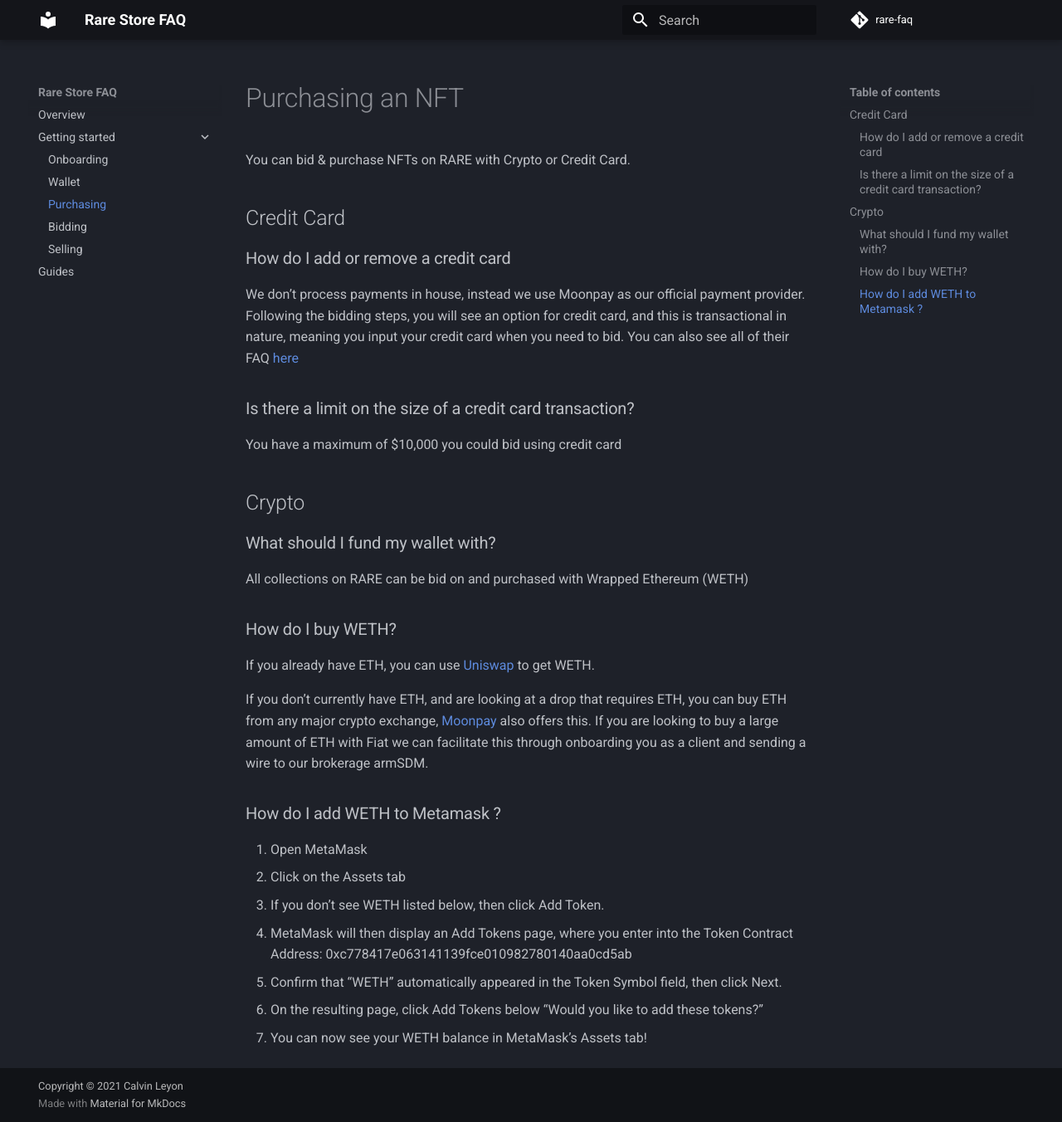
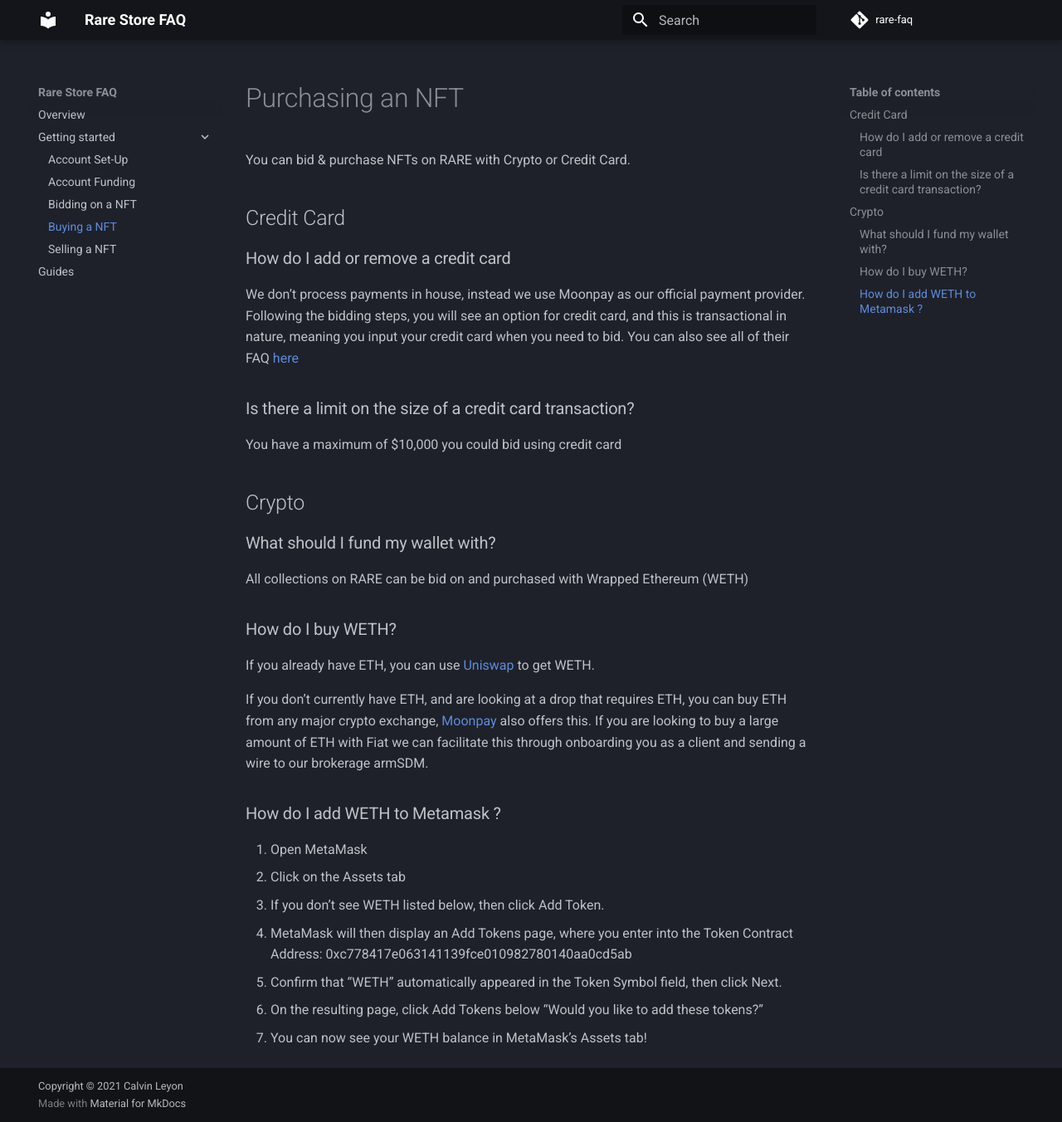
Before and after one commit to Leyoncorp/rare-faq, an MkDocs documentation site: the page built from docs/purchasing.md, in a window 1280 px wide and 1352 px high. Shown: the whole window at 83% size. Built offline with MkDocs 1.6.1 and Material for MkDocs 9.7.7, drawn with Linux system fonts in a browser that asks for light colours; comment, search, counter and statistics services are not loaded.

Commit message:
easy modes

```diff
--- a/mkdocs.yml
+++ b/mkdocs.yml
@@ -88,9 +88,9 @@
 nav:
   - Overview: index.md
   - Getting started:
-    - Onboarding: onboarding.md
-    - Wallet: wallet.md
-    - Purchasing: purchasing.md
-    - Bidding: bid.md
-    - Selling: selling.md
+    - Account Set-Up: onboarding.md
+    - Account Funding: wallet.md
+    - Bidding on a NFT: bid.md
+    - Buying a NFT: purchasing.md
+    - Selling a NFT: selling.md
   - Guides: guides.md
```
Also changed, not shown: docs/onboarding.md (+2 -2 lines).
